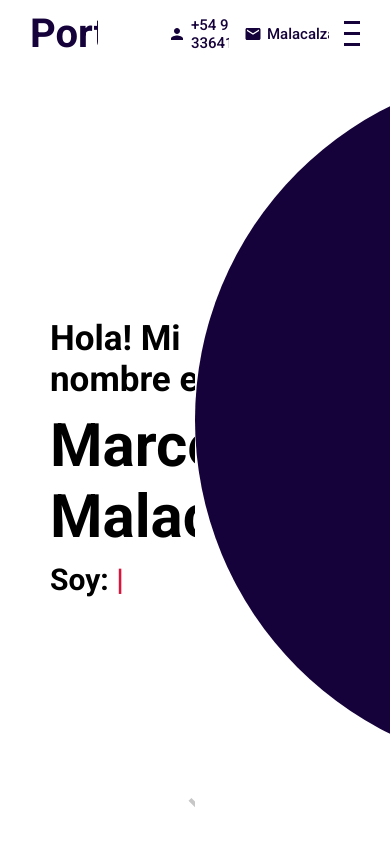
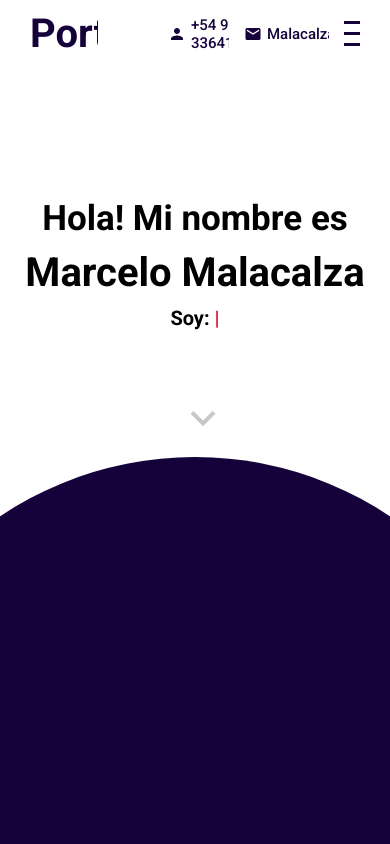
Before and after one commit to Marcem55/portfolio, a React (Create React App) app: page / in a window 390 px wide. Built offline with nearby package versions, Linux system fonts and the light colour scheme.

Commit message:
intro responsive

```diff
--- a/src/App.jsx
+++ b/src/App.jsx
@@ -2,7 +2,7 @@ import Contact from "./components/Contact/Contact";
 import Intro from "./components/Intro/Intro";
 import Navbar from "./components/Navbar/Navbar";
 import Portfolio from "./components/Portfolio/Portfolio";
-import Testimonials from "./components/Testimonials/Testimonials";
+import About from "./components/About/About";
 import Works from "./components/Works/Works";
 import './App.scss';
 import { useState } from "react";
@@ -17,7 +17,7 @@ function App() {
             <Menu menuOpen={menuOpen} setMenuOpen={setMenuOpen}/>
             <div className="sections">
                 <Intro/>
-                <Testimonials/>
+                <About/>
                 <Portfolio/>
                 <Works/>
                 <Contact/>
--- /dev/null
+++ b/src/components/About/About.jsx
@@ -0,0 +1,10 @@
+import React from 'react';
+import './About.scss';
+
+export default function About() {
+    return (
+        <div className='testimonials' id='about'>
+
+        </div>
+    )
+}
--- a/src/components/Intro/Intro.jsx
+++ b/src/components/Intro/Intro.jsx
@@ -19,13 +19,14 @@ export default function Intro() {
 
     return (
         <div className='intro' id='intro'>
+
             <div className="right">
                 <div className="wrapper">
                     <h2>Hola! Mi nombre es</h2>
                     <h1>Marcelo Malacalza</h1>
                     <h3>Soy: <span ref={textRef}></span></h3>
                 </div>
-                <a href="#testimonials">
+                <a href="#about">
                     <KeyboardArrowDownIcon className='icon' />
                 </a>
             </div>
--- a/src/components/Intro/Intro.scss
+++ b/src/components/Intro/Intro.scss
@@ -3,6 +3,11 @@
 .intro {
     background-color: white;
     display: flex;
+
+    @include mobile{
+        flex-direction: column;
+        align-items: center;
+    }
 
     .left {
         flex: 0.5;
@@ -18,9 +23,16 @@
             justify-content: center;
             float: left;
 
+            @include mobile {
+                align-items: flex-start;
+            }
+
             img {
                 height: 20%;
-                margin-top: 170px;
+
+                @include mobile {
+                    height: 50%;
+                }
             }
         }
     }
@@ -37,9 +49,18 @@
             flex-direction: column;
             justify-content: center;
 
+            @include mobile {
+                padding-left: 0;
+                align-items: center;
+            }
+
             h1 {
                 font-size: 60px;
                 margin: 10px 0;
+
+                @include mobile {
+                    font-size: 40px;
+                }
             }
 
             h2 {
@@ -48,6 +69,10 @@
 
             h3 {
                 font-size: 30px;
+
+                @include mobile {
+                    font-size: 20px;
+                }
 
                 span {
                     font-size: inherit;
@@ -71,8 +96,12 @@
         a {
             position: absolute;
             bottom: 10px;
-            left: 90%;
+            left: 92%;
             color: black;
+
+            @include mobile {
+                left: 45%;
+            }
 
             .icon {
                 font-size: 50px;
--- a/src/components/Menu/Menu.jsx
+++ b/src/components/Menu/Menu.jsx
@@ -9,10 +9,10 @@ export default function Menu({ menuOpen, setMenuOpen}) {
                     <a href="#intro">Inicio</a>
                 </li>
                 <li onClick={() => setMenuOpen(false)}>
-                    <a href="#testimonials">Sobre mí</a>
+                    <a href="#about">Sobre mí</a>
                 </li>
                 <li onClick={() => setMenuOpen(false)}>
-                    <a href="#portfolio">Tecnologías</a>
+                    <a href="#tech">Tecnologías</a>
                 </li>
                 <li onClick={() => setMenuOpen(false)}>
                     <a href="#works">Proyectos</a>
--- a/src/components/Portfolio/Portfolio.jsx
+++ b/src/components/Portfolio/Portfolio.jsx
@@ -52,7 +52,7 @@ export default function Portfolio() {
     }, [selected])
 
     return (
-        <div className='portfolio' id='portfolio'>
+        <div className='portfolio' id='tech'>
             <h1>Tecnologías</h1>
             <ul>
                 {list.map(item => {
--- a/src/components/Testimonials/Testimonials.jsx
+++ /dev/null
@@ -1,10 +0,0 @@
-import React from 'react';
-import './Testimonials.scss';
-
-export default function Testimonials() {
-    return (
-        <div className='testimonials' id='testimonials'>
-
-        </div>
-    )
-}
--- a/src/components/Works/Works.jsx
+++ b/src/components/Works/Works.jsx
@@ -7,8 +7,9 @@ export default function Works() {
 
     const handleClick = (way) => {
         way === 'left'
-        ? setCurrentSlide(currentSlide > 0 ? currentSlide - 1 : 5)
+        ? setCurrentSlide(currentSlide > 0 ? currentSlide - 1 : projects.length - 1)
         : setCurrentSlide(currentSlide < projects.length -1 ? currentSlide + 1 : 0);
+        // console.log(currentSlide);
     }
 
     return (
@@ -37,7 +38,7 @@ export default function Works() {
                 ))}
             </div>
             <img className='arrow left' src="assets/icons8-chevron-left-50.png" alt="left arrow" onClick={() => handleClick('left')}/>
-            <img className='arrow right' src="assets/icons8-chevron-right-50.png" alt="right arrow" onClick={() => handleClick('right')}/>
+            <img className='arrow right' src="assets/icons8-chevron-right-50.png" alt="right arrow" onClick={() => handleClick()}/>
         </div>
     )
 }
--- a/src/components/Works/Works.scss
+++ b/src/components/Works/Works.scss
@@ -74,10 +74,13 @@
 						p {
 							font-size: 13px;
 						}
+						a {
+							text-decoration: none;
+							color: crimson;
+						}
 						span {
 							font-size: 12px;
 							font-weight: 600;
-							text-decoration: underline;
 							cursor: pointer;
 						}
 					}
--- a/src/global.scss
+++ b/src/global.scss
@@ -1,2 +1,10 @@
 // COLORES
 $mainColor: #15023a;
+
+$width: 768px;
+
+@mixin mobile {
+  @media (max-width: #{$width}) {
+    @content
+  }
+}
```
Also changed, not shown: src/components/About/About.scss (renamed from src/components/Testimonials/Testimonials.scss).
